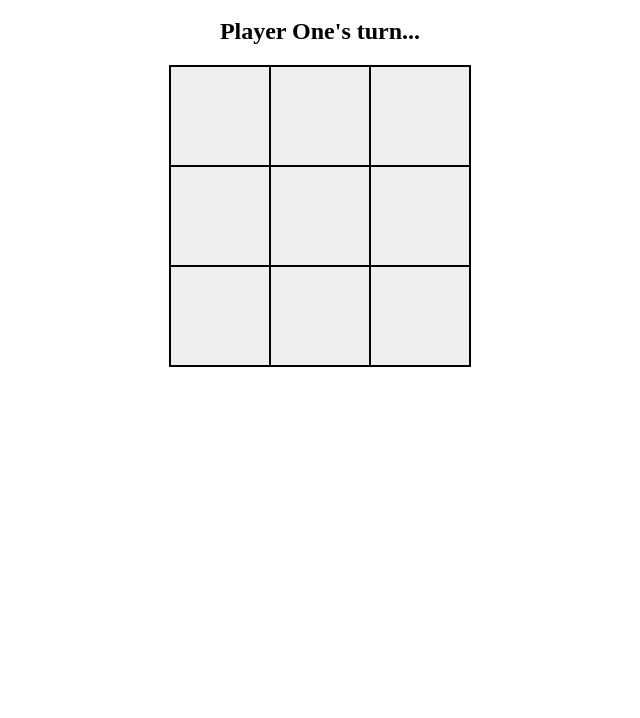
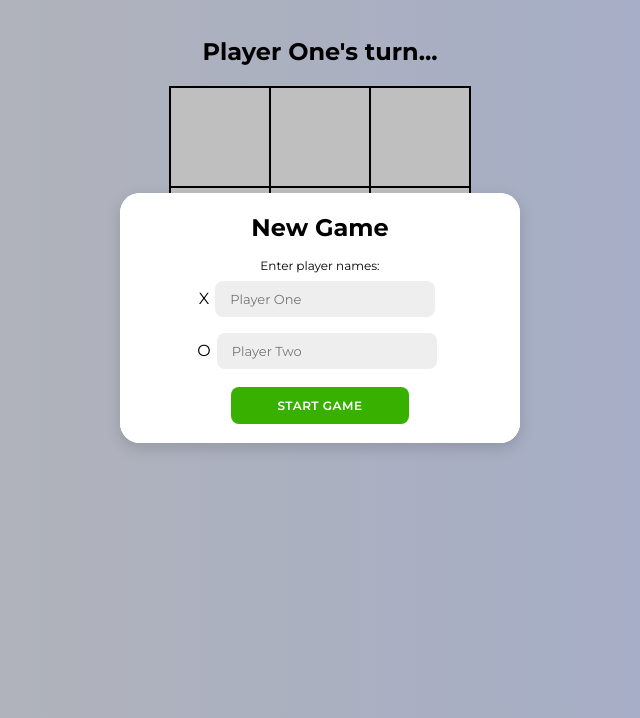
Before and after one commit to golfsap/tic-tac-toe, a plain HTML site: page index.html in a window 1280 px wide. Shown: the part 82-800 px from the top of the page, without its empty margins (320-960 px from the left). Drawn offline with Linux system fonts and the light colour scheme.

Commit message:
Add start game modal to DOM

```diff
--- a/game.js
+++ b/game.js
@@ -113,6 +113,11 @@ function GameController(
 
     let activePlayer = players[0];
 
+    const setPlayerName = (playerOneName, playerTwoName) => {
+        players[0].name = playerOneName;
+        players[1].name = playerTwoName;
+    }
+
     const switchPlayerTurn = () => {
         activePlayer = activePlayer === players[0] ? players[1] : players[0];
     };
@@ -164,6 +169,7 @@ function GameController(
     printNewRound();
 
     return {
+        setPlayerName,
         playRound,
         getActivePlayer,
         endGame,
@@ -175,6 +181,8 @@ function ScreenController() {
     const game = GameController();
     const playerTurnDiv = document.querySelector('.turn');
     const boardDiv = document.querySelector('.board');
+    const startGameBtn = document.getElementById('start-game-btn');
+    const startGameModal = document.getElementById('start-game-modal');
 
     const updateScreen = () => {
         // clear the board
@@ -200,6 +208,7 @@ function ScreenController() {
 
     const bindEvents = () => {
         boardDiv.addEventListener('click', clickHandlerBoard);
+        startGameBtn.addEventListener('click', clickHandlerNewGame);
     }
 
     function clickHandlerBoard(e) {
@@ -211,6 +220,16 @@ function ScreenController() {
         updateScreen();
     }
 
+    function clickHandlerNewGame(e) {
+        e.preventDefault();
+        const playerOneName = document.getElementById('player-1-name');
+        const playerTwoName = document.getElementById('player-2-name');
+
+        game.setPlayerName(playerOneName, playerTwoName);
+        startGameModal.classList.add('hidden');
+        updateScreen();
+    }
+
     // Initial render
     updateScreen();
     bindEvents();
--- a/index.html
+++ b/index.html
@@ -13,5 +13,22 @@
         <h2 class="turn">Turn:</h2>
         <div class="board"></div>
     </div>
+    <div class="modalBackdrop"></div>
+    <div id="start-game-modal" class="start-game-modal center">
+        <form action="">
+            <h2>New Game</h2>
+            <span>Enter player names:</span>
+            <div class="player-name">
+                <label for="player-1-name">X</label>
+                <input type="text" name="player-1" id="player-1-name" placeholder="Player One">
+            </div>
+            <div class="player-name">
+                <label for="player-2-name">O</label>
+                <input type="text" name="player-2" id="player-2-name" placeholder="Player Two">
+            </div>
+            <button id="start-game-btn">Start Game</button>
+        </form>
+    </div>
+
 </body>
 </html>
--- a/style.css
+++ b/style.css
@@ -1,5 +1,29 @@
+@import url('https://fonts.googleapis.com/css2?family=Montserrat:wght@300;400;500;600;700&display=swap');
+
+* {
+    margin: 0;
+    padding: 0;
+    box-sizing: border-box;
+    font-family: 'Montserrat', sans-serif;
+}
+
+body {
+    background-color: #c9d6ff;
+    background: linear-gradient(to right, #e2e2e2, #c9d6ff);
+    display: flex;
+    flex-direction: column;
+    align-items: center;
+    justify-content: center;
+    /* height: 100vh; */
+}
+
 h1 {
-    text-align: center;
+    /* text-align: center; */
+    padding: 20px 0;
+}
+
+h2 {
+    /* font-size: 16px; */
 }
 
 .container {
@@ -7,9 +31,15 @@ h1 {
     flex-direction: column;
     justify-content: center;
     align-items: center;
+    padding-top: 40px;
+}
+
+.turn {
+    padding-bottom: 20px;
 }
 
 .board {
+    /* padding-top: 20px; */
     display: grid;
     grid-template-columns: repeat(3, 100px);
     grid-template-rows: repeat(3, 100px);
@@ -19,3 +49,78 @@ h1 {
 .cell {
     border: 1px solid black;
 }
+
+.modalBackdrop {
+    position: fixed;
+    top: 0;
+    left: 0;
+    width: 100vw;
+    height: 100vh;
+    background-color: rgba(0, 0, 0, 0.2);
+}
+
+.start-game-modal {
+    background-color: #fff;
+    box-shadow: 0 5px 15px rgba(0, 0, 0, 0.15);
+    width: 400px;
+    height: 250px;
+    overflow: hidden;
+    border-radius: 20px;
+}
+
+.center {
+    position: absolute;
+    left: 50%;
+    top: 50%;
+    transform: translate(-50%, -50%);
+}
+
+.hidden {
+    display: none;
+}
+
+.start-game-modal form {
+    display: flex;
+    flex-direction: column;
+    background-color: #fff;
+    align-items: center;
+    justify-content: center;
+    padding: 0 30px;
+    height: 100%;
+}
+
+.start-game-modal input {
+    background-color: #eee;
+    border: none;
+    margin: 8px 6px;
+    padding: 10px 15px;
+    font-size: 13px;
+    border-radius: 8px;
+    width: 220px;
+    outline: none;
+}
+
+.start-game-modal button {
+    background-color: #38B000;
+    color: #fff;
+    font-size: 12px;
+    padding: 10px 45px;
+    border: 1px solid transparent;
+    border-radius: 8px;
+    font-weight: 600;
+    letter-spacing: 0.5px;
+    text-transform: uppercase;
+    margin-top: 10px;
+    cursor: pointer;
+}
+
+.player-name {
+    display: flex;
+    align-items: center;
+    justify-content: center;
+}
+
+.start-game-modal span {
+    font-size: 12px;
+    margin-top: 16px;
+}
```
